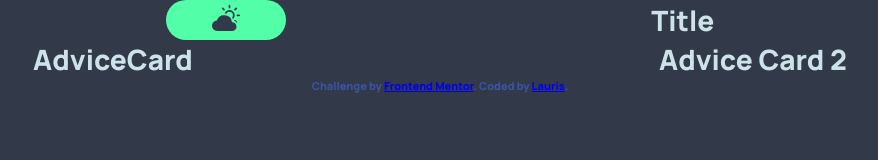
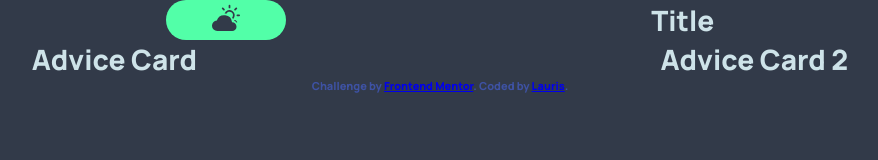
Before and after one commit to lauriselvijs/advice-generator-app, a React (Create React App) app: page / in a window 1280 px wide. Shown: the top 160 px of the page, without its empty margins (200-1078 px from the left). Built offline with nearby package versions, Linux system fonts and the light colour scheme.

Commit message:
added advice card component

```diff
--- a/src/components/AdviceCard/AdviceCard.component.tsx
+++ b/src/components/AdviceCard/AdviceCard.component.tsx
@@ -2,7 +2,7 @@ import React from "react";
 import "./AdviceCard.style.scss";
 
 const AdviceCard = () => {
-  return <div className="advice-card">AdviceCard</div>;
+  return <div className="advice-card">Advice Card</div>;
 };
 
 export default AdviceCard;
```
